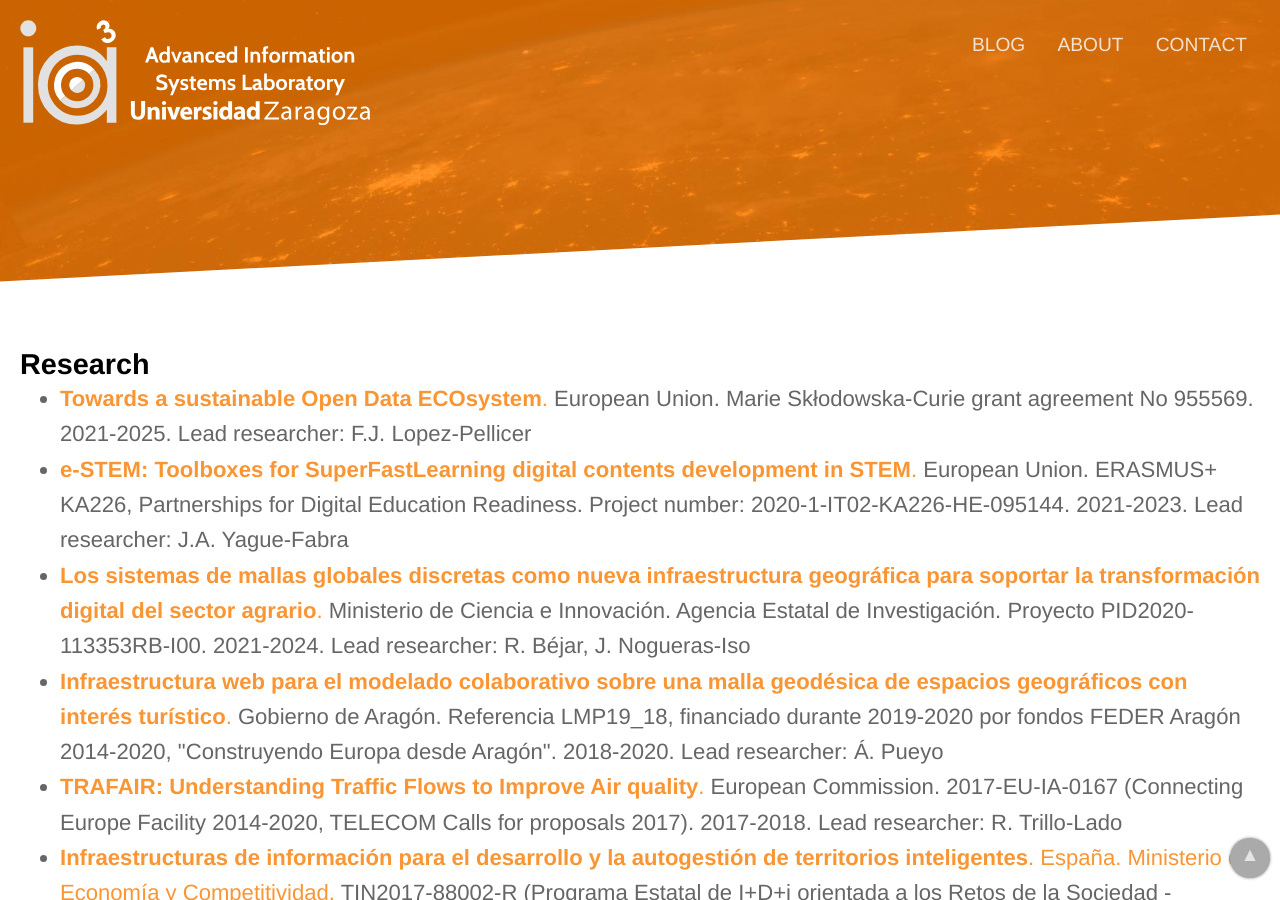
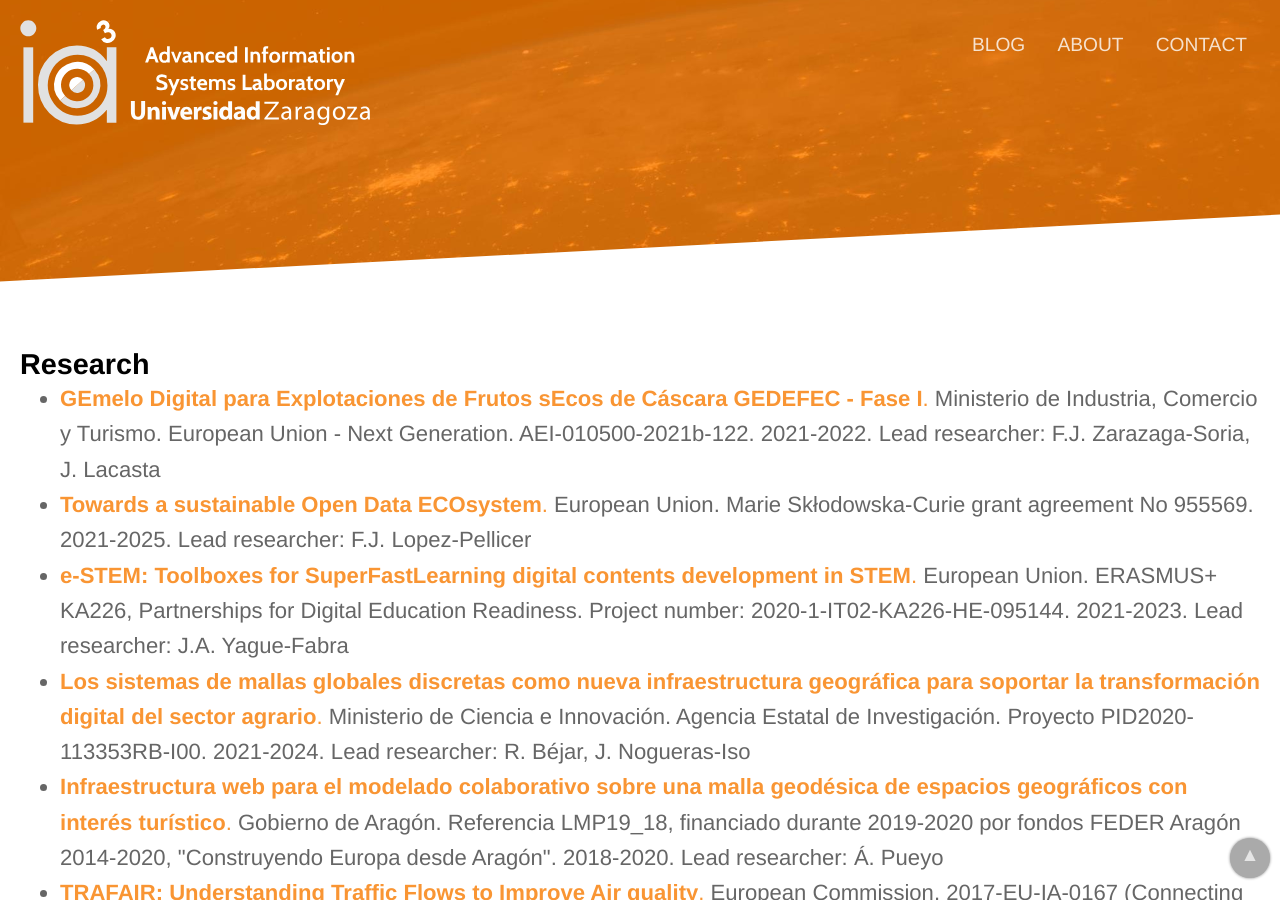
Before and after one commit to IAAA-Lab/IAAA-Lab.github.io, a Jekyll site: the page built from projects.html, in a window 1280 px wide and 900 px high. Built offline with Jekyll 4.4.1, drawn with Linux system fonts in a browser that asks for light colours.

Commit message:
Update projects-research.yml
Añadido GEDEFEC Fase I

```diff
--- a/_data/projects-research.yml
+++ b/_data/projects-research.yml
@@ -1,3 +1,11 @@
+- title: "GEmelo Digital para Explotaciones de Frutos sEcos de Cáscara GEDEFEC - Fase I"
+  url: https://www.gedefec.es
+  organizations:
+  - organization: Ministerio de Industria, Comercio y Turismo
+  - organization: European Union - Next Generation
+  reference: AEI-010500-2021b-122
+  years: 2021-2022
+  main_researcher: F.J. Zarazaga-Soria, J. Lacasta
 - title: "Towards a sustainable Open Data ECOsystem"
   url: ../odeco
   organizations:
```
